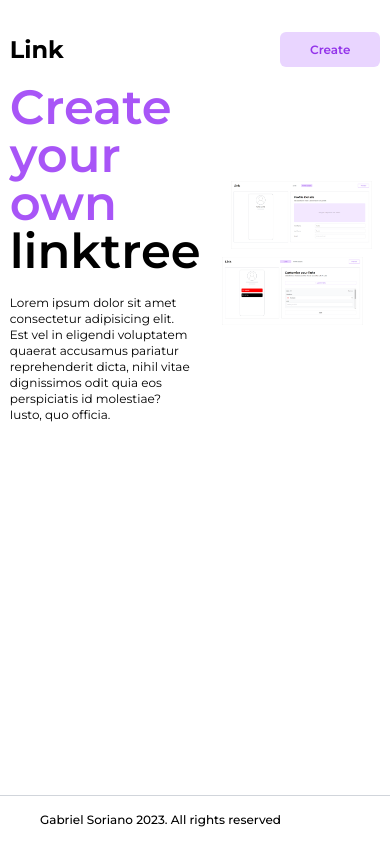
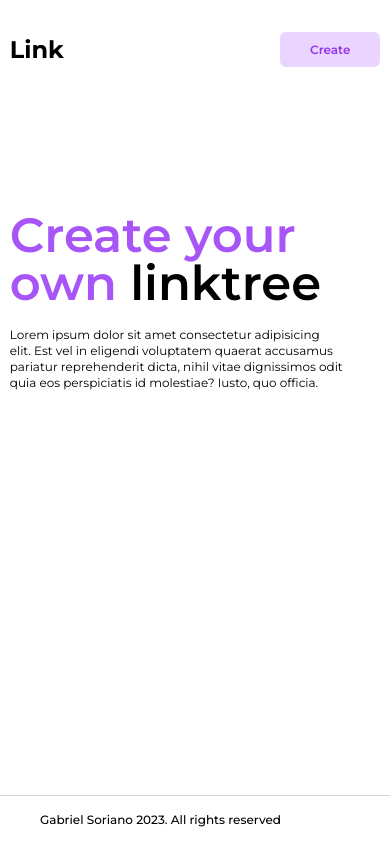
Before and after one commit to JustGabo/linksharing, a React (Vite) app: page / in a window 390 px wide. Built offline with nearby package versions, Linux system fonts and the light colour scheme.

Commit message:
feat: adding responsive to landing images

```diff
--- a/src/pages/landing.tsx
+++ b/src/pages/landing.tsx
@@ -8,7 +8,7 @@
 export const Landing = () => {
   return (
     <div className="mt-8 w-[95%] m-auto">
-      <header className="flex items-center justify-between mb-4">
+      <header className="flex items-center justify-between mb-36 md:mb-4">
         <div>
           <h1 className="text-2xl font-bold md:text-3xl">Link</h1>
         </div>
@@ -31,14 +31,14 @@
 
 
 
-      <main className="grid items-center grid-cols-[55%,1fr]">
+      <main className="grid items-center md:grid-cols-[55%,1fr]">
         <div className="flex flex-col gap-5">
-          <h2 className="text-5xl  md:text-7xl font-semibold text-purple-500 w-[100%] md:w-[100%]">
+          <h2 className="text-5xl  md:text-7xl font-semibold text-purple-500 w-[85%] md:w-[100%]">
             Create your own <span className="text-black">linktree</span>
           </h2>
           <p className="md:text-sm text-xs text-black w-[90%] md:w-[90%]">Lorem ipsum dolor sit amet consectetur adipisicing elit. Est vel in eligendi voluptatem quaerat accusamus pariatur reprehenderit dicta, nihil vitae dignissimos odit quia eos perspiciatis id molestiae? Iusto, quo officia.</p>
         </div>
-        <div className="grid gap-2 p-2 ">
+        <div className="hidden gap-2 p-2 md:grid ">
         <img className="w-[94%] ml-auto" src={CustomizeImage} alt="" />
         <img className="w-[94%]" src={PreviewImage} alt="" />
         {/* <img className="w-[60%]" src={ProfileImage} alt="" /> */}
```
